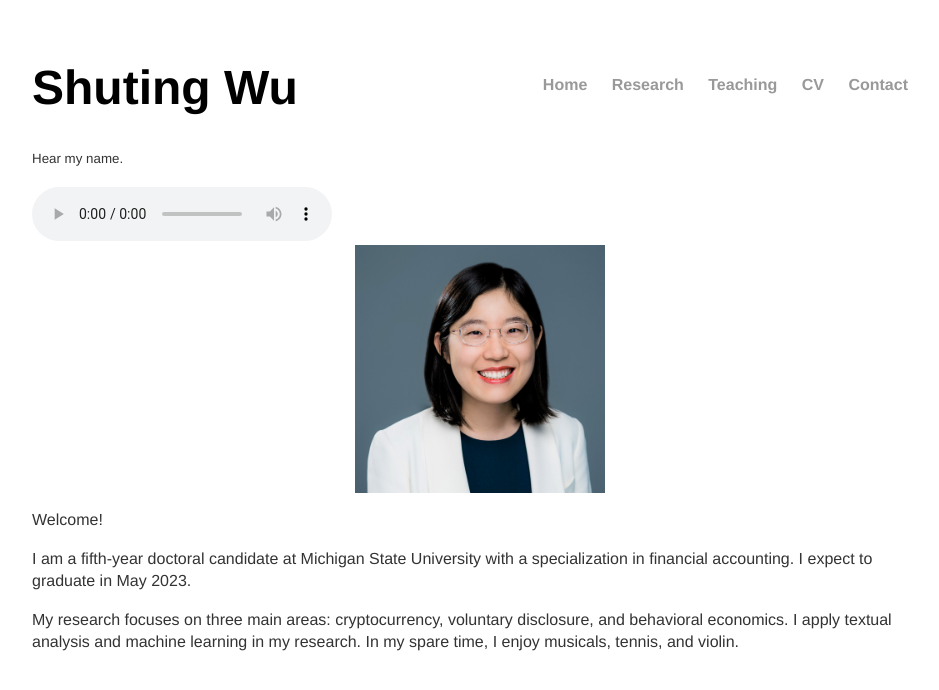
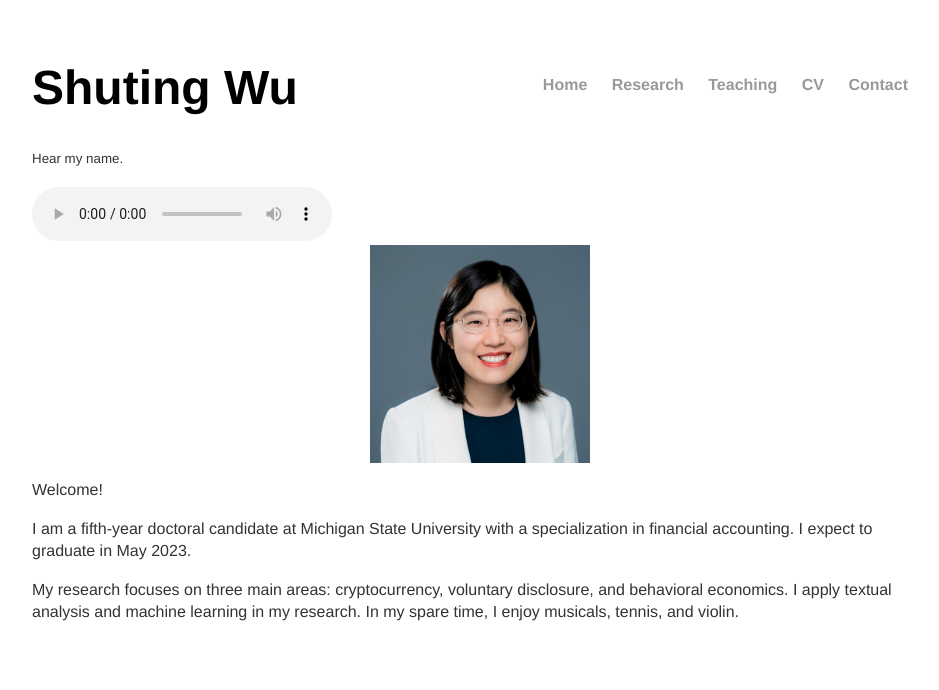
Before and after one commit to shu-ting-wu/shu-ting-wu.github.io, a Jekyll site: the page built from index.html, in a window 1280 px wide. Shown: the top 690 px of the page, without its empty margins (160-1099 px from the left). Built offline with Jekyll 4.4.1, drawn with Linux system fonts in a browser that asks for light colours.

Commit message:
Update index.html

```diff
--- a/index.html
+++ b/index.html
@@ -10,7 +10,7 @@
 		<source src="https://shu-ting-wu.github.io/assets/audio/myname.m4a"/>
 	</audio>
 	</div>
-	<img src="https://shu-ting-wu.github.io/assets/image/myimage2.jpg"  style="display: block; margin: auto;" width="250"/>
+	<img src="https://shu-ting-wu.github.io/assets/image/myimage2.jpg"  style="display: block; margin: auto;" width="220"/>
 	<p>Welcome!</p>
 	<p>I am a fifth-year doctoral candidate at Michigan State University with a specialization in financial accounting. I expect to graduate in May 2023. </p>
 	<p>My research focuses on three main areas: cryptocurrency, voluntary disclosure, and behavioral economics. I apply textual analysis and machine learning in my research. In my spare time, I enjoy musicals, tennis, and violin.</p>
```
